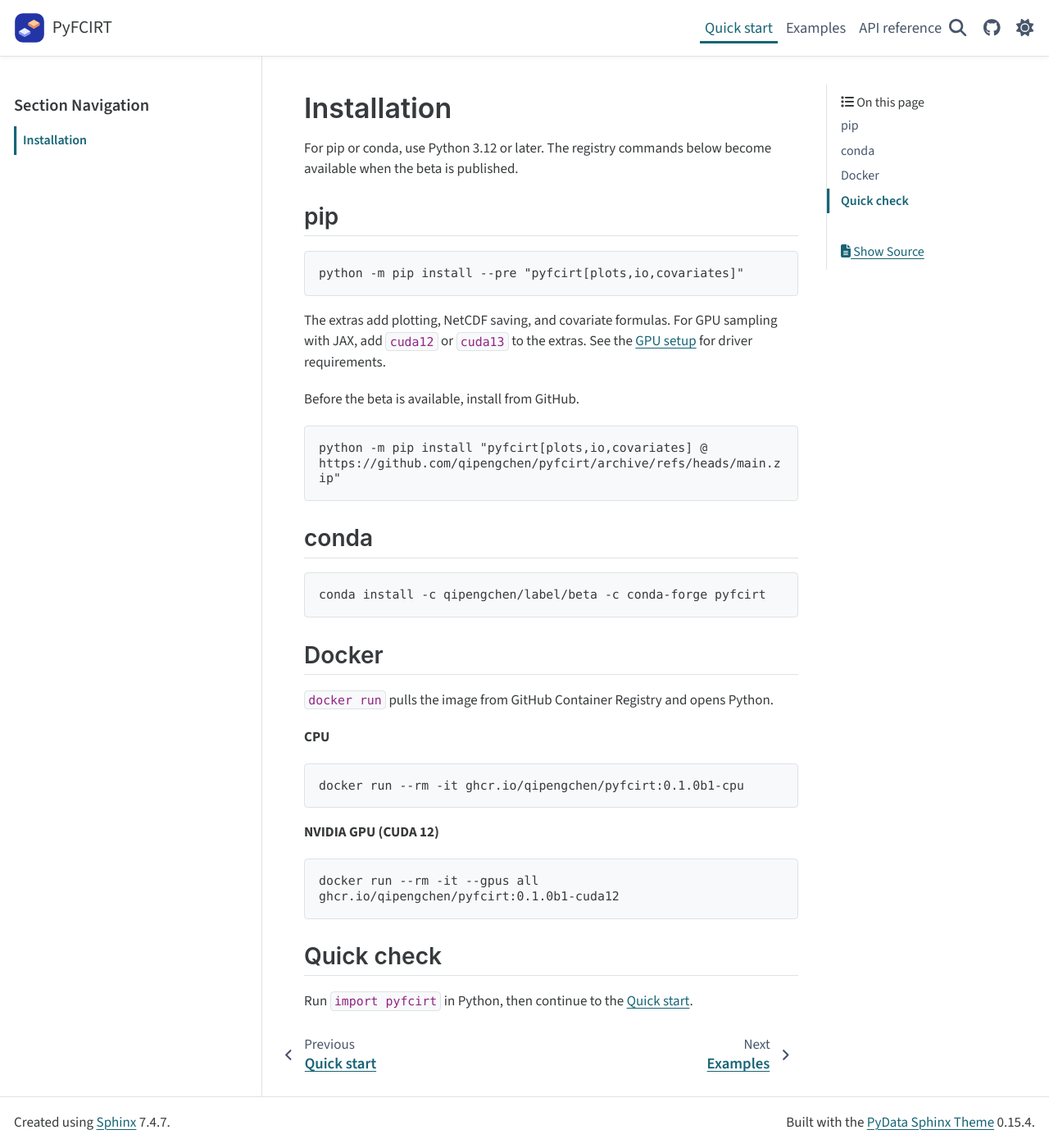
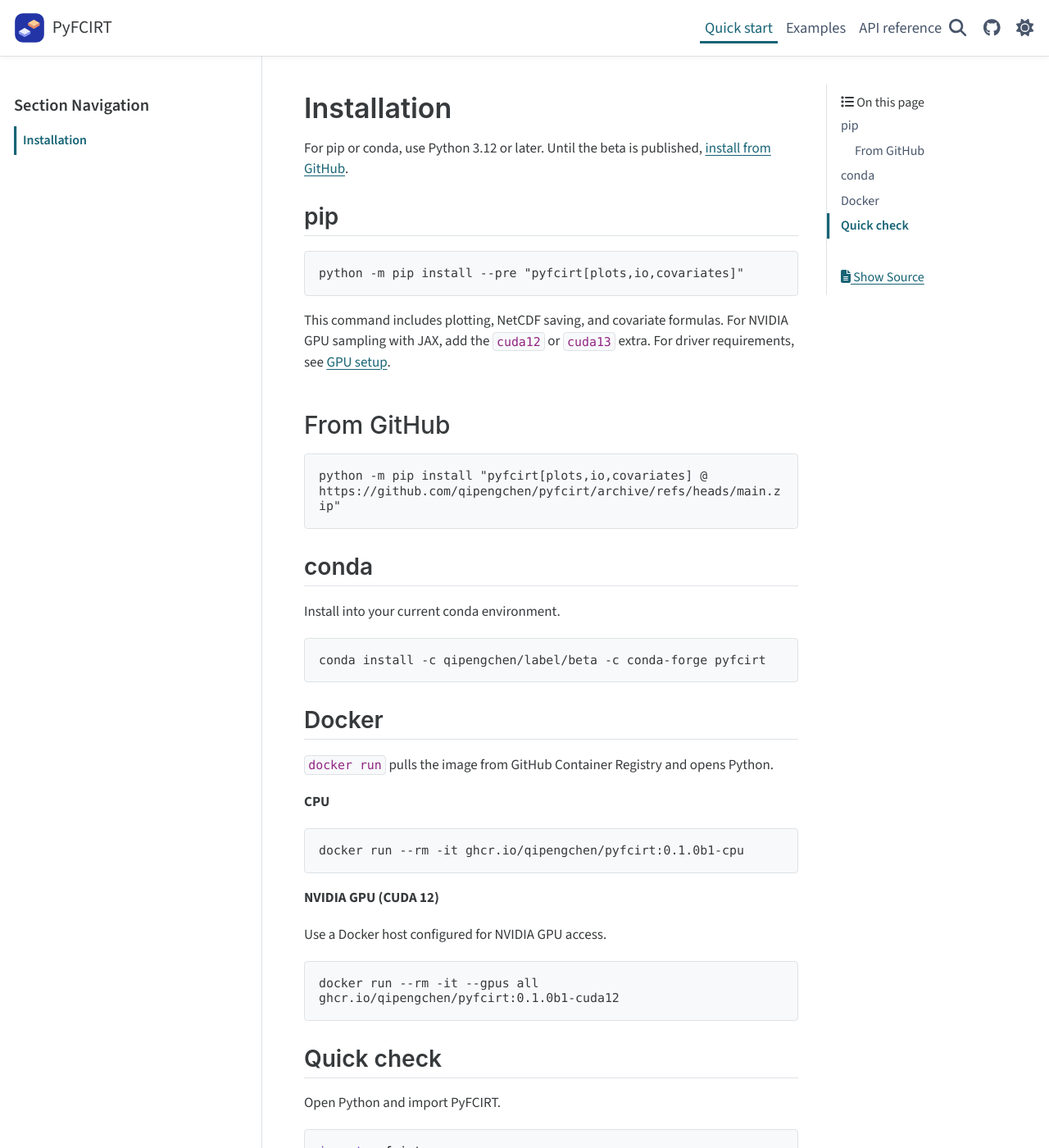
Before and after one commit to qipengchen/pyfcirt, a Sphinx documentation site: the page built from docs/installation.md, in a window 1280 px wide and 1400 px high. Shown: the whole window at 82% size. Built offline with Sphinx 7.4.7 and the PyData theme 0.15.4, drawn with Linux system fonts in a browser that asks for light colours.

Commit message:
Clarify the installation page for new readers

````diff
--- a/docs/installation.md
+++ b/docs/installation.md
@@ -1,7 +1,7 @@
 # Installation
 
 For pip or conda, use Python 3.12 or later.
-The registry commands below become available when the beta is published.
+Until the beta is published, [install from GitHub](#from-github).
 
 ## pip
 
@@ -9,17 +9,19 @@ The registry commands below become available when the beta is published.
 python -m pip install --pre "pyfcirt[plots,io,covariates]"
 ```
 
-The extras add plotting, NetCDF saving, and covariate formulas. For GPU
-sampling with JAX, add `cuda12` or `cuda13` to the extras. See the
-[GPU setup](examples/gpu.md) for driver requirements.
+This command includes plotting, NetCDF saving, and covariate formulas. For
+NVIDIA GPU sampling with JAX, add the `cuda12` or `cuda13` extra. For driver
+requirements, see [GPU setup](examples/gpu.md).
 
-Before the beta is available, install from GitHub.
+### From GitHub
 
 ```console
 python -m pip install "pyfcirt[plots,io,covariates] @ https://github.com/qipengchen/pyfcirt/archive/refs/heads/main.zip"
 ```
 
 ## conda
+
+Install into your current conda environment.
 
 ```console
 conda install -c qipengchen/label/beta -c conda-forge pyfcirt
@@ -37,11 +39,18 @@ docker run --rm -it ghcr.io/qipengchen/pyfcirt:0.1.0b1-cpu
 
 **NVIDIA GPU (CUDA 12)**
 
+Use a Docker host configured for NVIDIA GPU access.
+
 ```console
 docker run --rm -it --gpus all ghcr.io/qipengchen/pyfcirt:0.1.0b1-cuda12
 ```
 
 ## Quick check
 
-Run `import pyfcirt` in Python, then continue to the
-[Quick start](guide/getting_started.md).
+Open Python and import PyFCIRT.
+
+```python
+import pyfcirt
+```
+
+Continue with the [Quick start](guide/getting_started.md).
````
